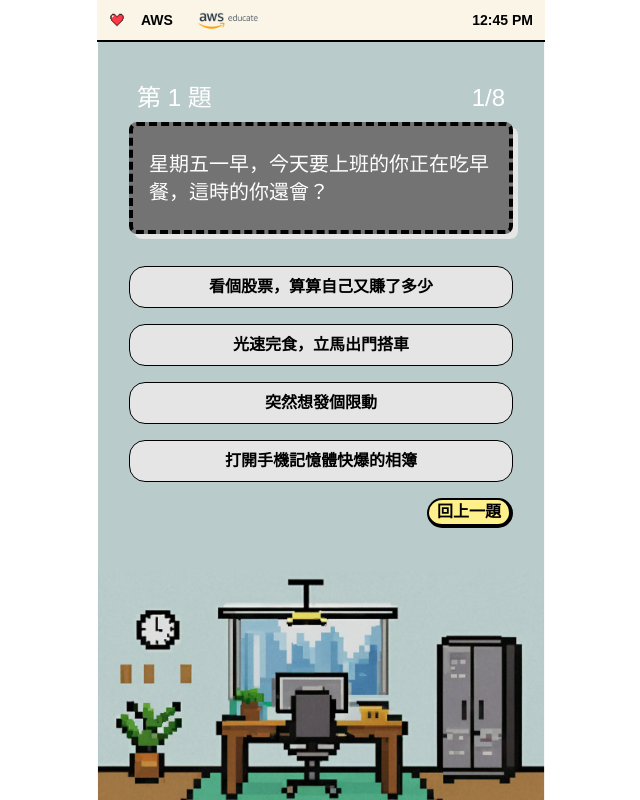
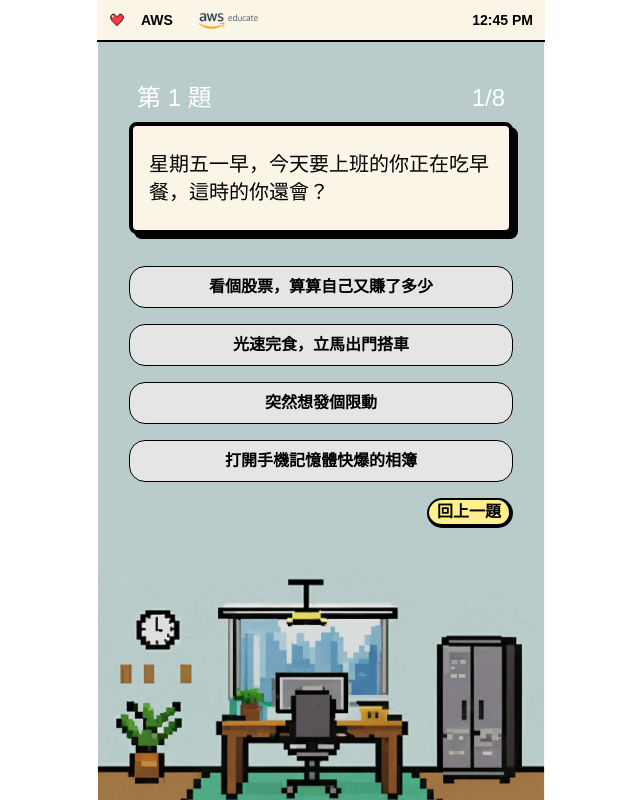
Before and after one commit to aws-educate-tw/aws-psychological-test, a React (Vite) app: page / in a window 1280 px wide. Both pictures are taken after a click on the button "開始測驗". Shown: the whole page, without its empty margins (319-959 px from the left). Built offline with nearby package versions, Linux system fonts and the light colour scheme; a web font is replaced by a local one.

Commit message:
style: add animation for other components

```diff
--- a/src/App.tsx
+++ b/src/App.tsx
@@ -153,7 +153,7 @@ export default function App() {
                 <div className="whitespace-nowrap">
                   <motion.p
                     className="w-full text-center font-cubic text-xl text-black drop-shadow-[1px_1px_0_#FEFEFE]"
-                    animate={{ x: [-20, 0, 20], opacity: [0, 1, 0] }}
+                    animate={{ x: [-30, 0, 30], opacity: [0, 1, 0] }}
                     transition={{
                       repeat: Infinity,
                       duration: 4,
@@ -165,7 +165,7 @@ export default function App() {
                 </div>
                 <motion.div
                   className="py-6"
-                  animate={{ scale: [0.95, 1, 0.95] }}
+                  animate={{ scale: [1, 1.1, 1] }}
                   transition={{
                     repeat: Infinity,
                     duration: 1.5,
@@ -230,10 +230,22 @@ export default function App() {
                           {step + 1}/8
                         </p>
                       </div>
-                      <p className="text-xl mb-8 px-4 py-6 bg-neutral-500 text-white font-cubic border-black border-4 border-dashed rounded-lg shadow-[5px_5px_0_#E5E5E5]">
+                      <motion.p
+                        key={step}
+                        className="text-xl mb-8 px-4 py-6 bg-[#FAF5E7] text-black font-cubic border-black border-4 rounded-lg shadow-[5px_5px_0_#000]"
+                        initial={{ opacity: 0, x: 30 }}
+                        animate={{ opacity: 1, x: 0 }}
+                        transition={{ delay: 0.1 }}
+                      >
                         {multipleChoices[step].question}
-                      </p>
+                      </motion.p>
                     </div>
+                    <motion.div
+                      key={step}
+                      initial={{ opacity: 0, x: 30 }}
+                      animate={{ opacity: 1, x: 0 }}
+                      transition={{ delay: 0.175 }}
+                    >
                       {multipleChoices[step].options.map((option, index) => (
                         <button
                           key={index}
@@ -243,6 +255,7 @@ export default function App() {
                           {option}
                         </button>
                       ))}
+                    </motion.div>
                     <div className="flex justify-end">
                       <button
                         onClick={handleBack}
--- a/src/ui/resultCard.tsx
+++ b/src/ui/resultCard.tsx
@@ -1,5 +1,6 @@
 import { Circle, X } from "lucide-react";
 import { resultData } from "../lib/resultData";
+import { motion } from "framer-motion";
 
 interface Result {
   serviceName: string;
@@ -28,7 +29,12 @@ export default function ResultCard({
   }
 
   return (
-    <div className="flex flex-col bg-[#FAF5E7] rounded-lg border-4 border-black shadow-[5px_5px_0_#000]">
+    <motion.div
+      className="flex flex-col bg-[#FAF5E7] rounded-lg border-4 border-black shadow-[5px_5px_0_#000]"
+      initial={{ opacity: 0 }}
+      animate={{ opacity: 1 }}
+      transition={{ duration: 5 }}
+    >
       <div className="flex items-center border-b-4 border-black p-2">
         <div className="flex gap-2 w-full">
           <Circle size={20} strokeWidth={4} />
@@ -133,6 +139,6 @@ export default function ResultCard({
           提供可擴展計算能力的服務。用戶可以在雲中快速啟動虛擬機器，選擇不同的作業系統和配置。這對於處理不同的工作負載，例如應用程式伺服器、資料庫或後端伺服器等都非常有用
         </p>
       </div>
-    </div>
+    </motion.div>
   );
 }
```
Lines whose indentation alone changed are shown as unchanged.
